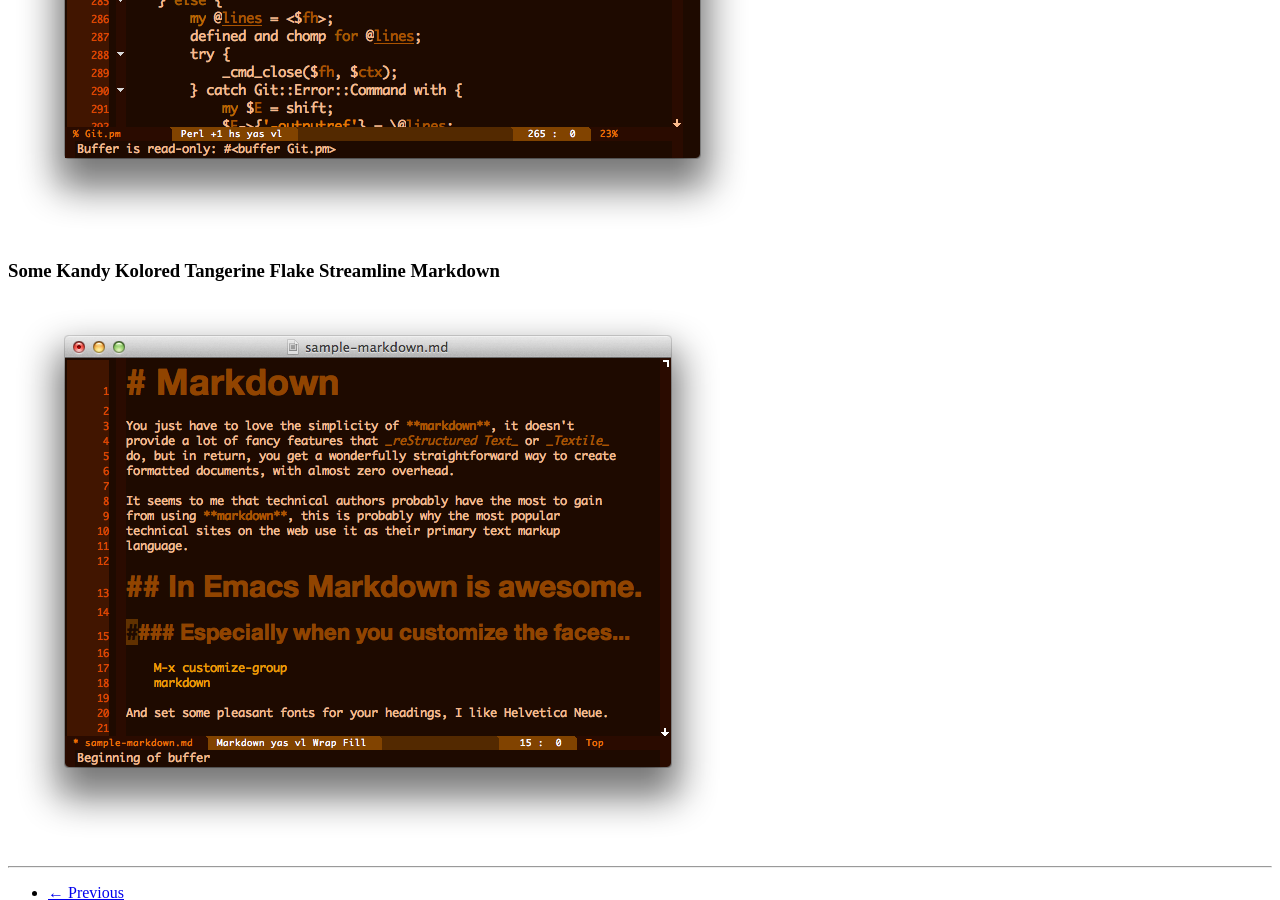
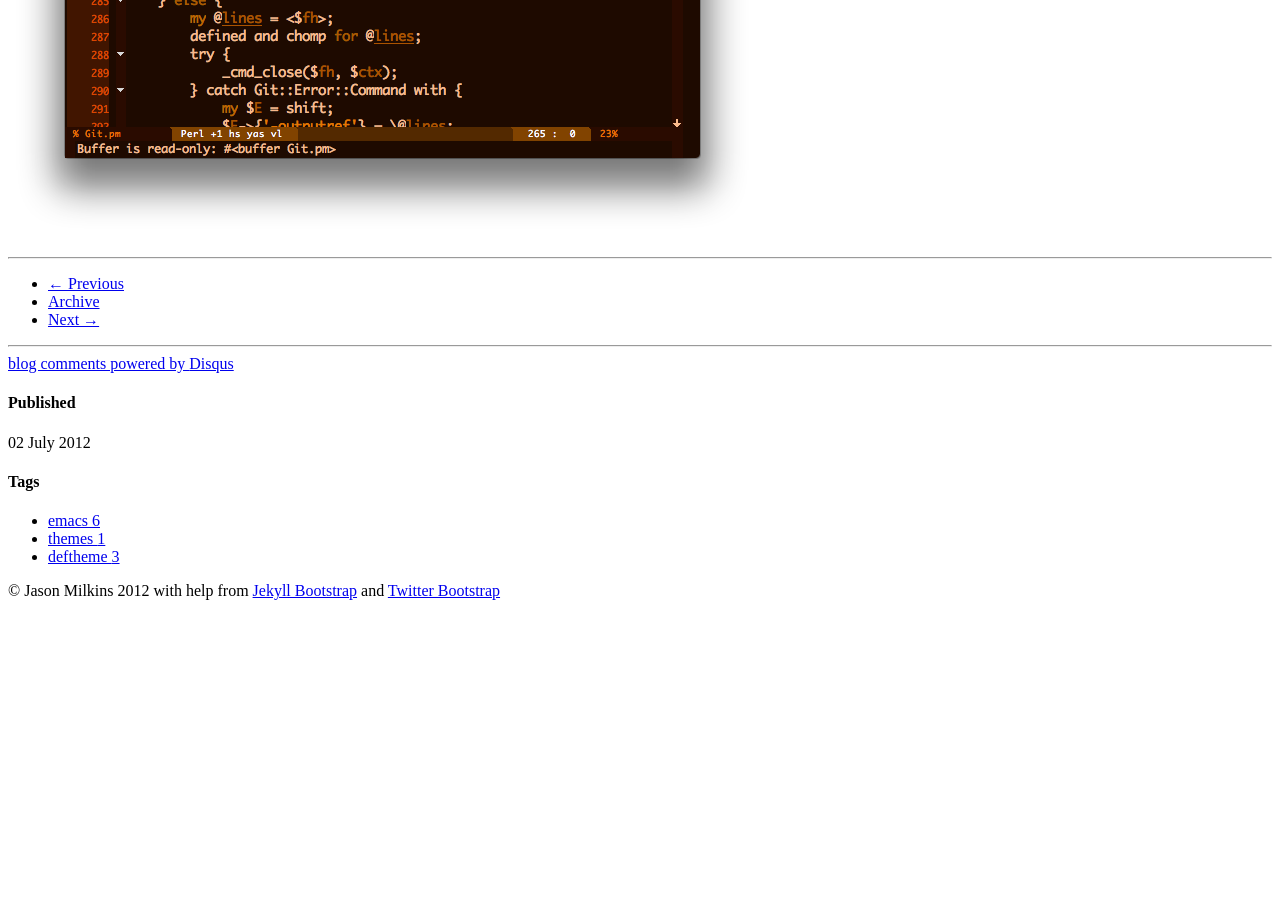
Before and after one commit to jasonm23/OldEmacsFodder, a Jekyll site: the page built from _posts/2012-07-02-tangerine-theme.md, in a window 1280 px wide and 900 px high, scrolled down 2244 px. Built offline with Jekyll 4.4.1, drawn with Linux system fonts in a browser that asks for light colours; nearby versions of some CDN libraries; library files that are not in the unit come from our copies; comment, search, counter and statistics services are not loaded; after the commit the page ends 2860 px from its top, so only the background shows below that.

Commit message:
trimming

```diff
--- a/_posts/2012-07-02-tangerine-theme.md
+++ b/_posts/2012-07-02-tangerine-theme.md
@@ -26,7 +26,3 @@ btn-primary btn-large">Tangerine-theme.el</a>
 ### Tangerine Perl
 
 ![Sample Perl code Git.pm]({{ ASSET_PATH }}tangerine-perls.png)
-
-### Some Kandy Kolored Tangerine Flake Streamline Markdown
-
-![Sample Markdown]({{ ASSET_PATH }}tangerine-markdown.png)
```
